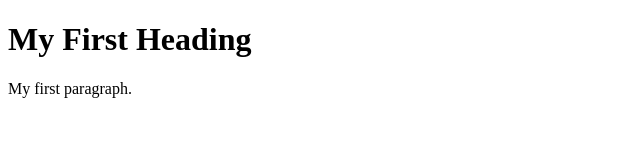
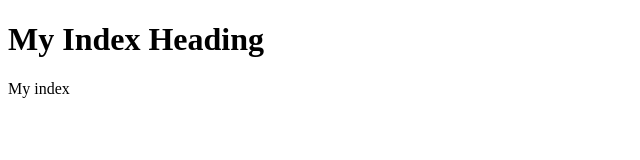
Before and after one commit to s6652D10007/myfirstgitt, a plain HTML site: page index.html in a window 1280 px wide. Shown: the whole page, without its empty margins (0-640 px from the left). Drawn offline with Linux system fonts and the light colour scheme.

Commit message:
add sevisce

```diff
--- a/index.html
+++ b/index.html
@@ -1,12 +1,11 @@
 <!DOCTYPE html>
 <html>
 <head>
-<title>Page Title</title>
+<title>Index Page Title</title>
 </head>
 <body>
 
-<h1>My First Heading</h1>
-<p>My first paragraph.</p>
-
+<h1>My Index Heading</h1>
+<p>My index
 </body>
 </html>
```
Also changed, not shown: sevisce.html (added).
